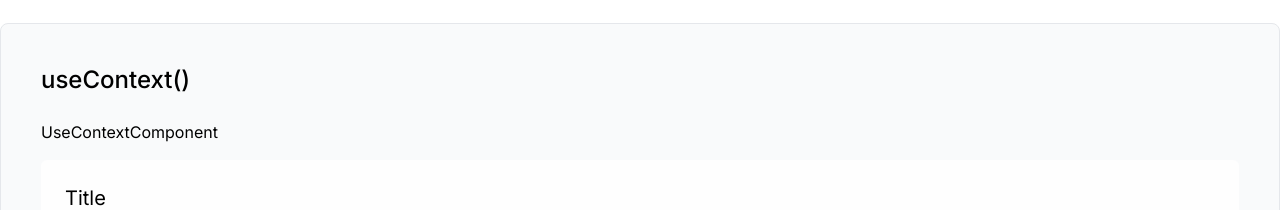
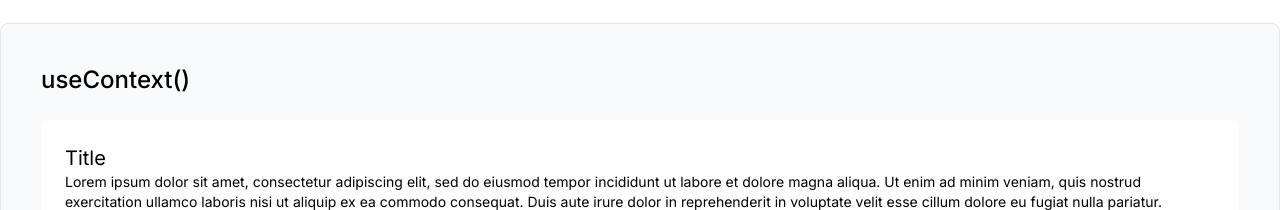
Before and after one commit to ritthikrairw/reactjs-for-beginner, a Next.js app: page /example in a window 1280 px wide. Shown: the part 1340-1550 px from the top of the page. Built offline with nearby package versions, Linux system fonts and the light colour scheme.

Commit message:
:art: Update example hooks components

```diff
--- a/src/components/use-context-component/use-context-component.tsx
+++ b/src/components/use-context-component/use-context-component.tsx
@@ -11,7 +11,6 @@ export function UseContextComponent() {
 
   return (
     <ThemeContext.Provider value={theme}>
-      <h1>UseContextComponent</h1>
       <div
         className={classNames("p-6 my-4 rounded-md", {
           "bg-slate-800 text-white": theme === "dark",
```
